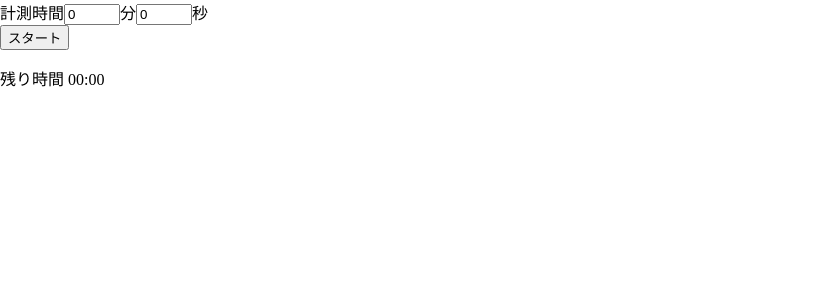
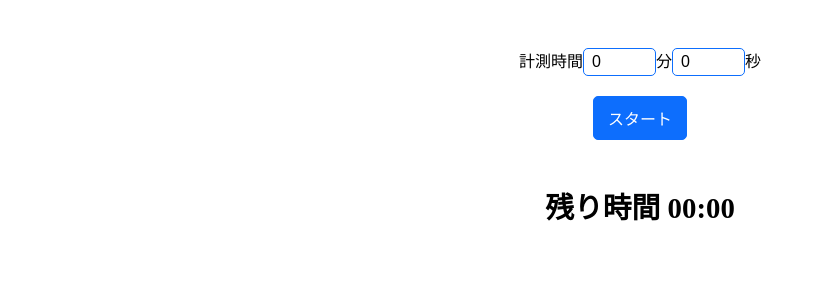
Before and after one commit to mizore-fu/react-timer, a React (Create React App) app in the folder app/: page / in a window 1280 px wide. Shown: the top 300 px of the page, without its empty margins (0-824 px from the left). Built offline with nearby package versions, Linux system fonts and the light colour scheme.

Commit message:
CSSを適用

```diff
--- a/app/src/App.tsx
+++ b/app/src/App.tsx
@@ -50,7 +50,9 @@ function App() {
         setCounting={setCounting}
         setRemainingTime={setRemainingTime}
       />
-      <p>残り時間 {transformIntoDisplayedTime(remainingTime)}</p>
+      <p className="app__content">
+        残り時間 {transformIntoDisplayedTime(remainingTime)}
+      </p>
     </div>
   );
 }
--- a/app/src/components/Button.tsx
+++ b/app/src/components/Button.tsx
@@ -1,10 +1,15 @@
 import React, { FC } from "react";
 
 type Props = {
+  className: string;
   text: string;
-  onClick?: () => void;
+  onClick: () => void;
 };
 
-export const Button: FC<Props> = ({ text, onClick }) => {
-  return <button onClick={onClick}>{text}</button>;
+export const Button: FC<Props> = ({ className, text, onClick }) => {
+  return (
+    <button className={`button ${className}`} onClick={onClick}>
+      {text}
+    </button>
+  );
 };
--- a/app/src/components/ControlButtons.tsx
+++ b/app/src/components/ControlButtons.tsx
@@ -42,22 +42,42 @@ export const ControlButtons: FC<Props> = ({
   switch (timerStatus) {
     case TIMER_STATUS_MAP["counting"]:
       return (
-        <div>
-          <Button text="一時停止" onClick={pauseCounting} />
-          <Button text="リセット" onClick={resetCounting} />
+        <div className="buttons">
+          <Button
+            className="button--level2"
+            text="一時停止"
+            onClick={pauseCounting}
+          />
+          <Button
+            className="button--level2"
+            text="リセット"
+            onClick={resetCounting}
+          />
         </div>
       );
     case TIMER_STATUS_MAP["pausing"]:
       return (
-        <div>
-          <Button text="再開" onClick={resumeCounting} />
-          <Button text="リセット" onClick={resetCounting} />
+        <div className="buttons">
+          <Button
+            className="button--level1"
+            text="再開"
+            onClick={resumeCounting}
+          />
+          <Button
+            className="button--level2"
+            text="リセット"
+            onClick={resetCounting}
+          />
         </div>
       );
     default:
       return (
-        <div>
-          <Button text="スタート" onClick={startCounting} />
+        <div className="buttons">
+          <Button
+            className="button--level1"
+            text="スタート"
+            onClick={startCounting}
+          />
         </div>
       );
   }
--- a/app/src/components/Input.tsx
+++ b/app/src/components/Input.tsx
@@ -15,6 +15,7 @@ export const Input: FC<Props> = ({ disabled, setTime }) => {
 
   return (
     <input
+      className="input"
       type="number"
       value={value}
       min={0}
--- a/app/src/index.css
+++ b/app/src/index.css
@@ -7,3 +7,63 @@ body {
   scroll-behavior: smooth;
   text-rendering: optimizeSpeed;
 }
+
+.button {
+  display: inline-block;
+  border: none;
+  border-radius: 5px;
+  border: 1px solid;
+  padding: 9px 14px;
+  text-align: center;
+  font-size: inherit;
+  line-height: inherit;
+  cursor: pointer;
+  appearance: none;
+}
+
+.button.button--level1 {
+  border-color: #0d6efd;
+  background-color: #0d6efd;
+  color: #fff;
+}
+
+.button.button--level2 {
+  border-color: #f35;
+  background-color: #f35;
+  color: #fff;
+}
+
+.input {
+  display: inline-block;
+  border: none;
+  border-radius: 5px;
+  border: 1px solid;
+  padding: 4px 8px;
+  border-color: #0d6efd;
+  font-size: inherit;
+  line-height: inherit;
+}
+
+.input[disabled] {
+  border-color: #6c757d;
+}
+
+.buttons {
+  width: 100%;
+  display: flex;
+  justify-content: center;
+  gap: 20px;
+  padding: 20px 8px 16px 8px;
+}
+
+.app__content {
+  font-size: 1.8em;
+  font-weight: bold;
+}
+
+.App {
+  display: flex;
+  flex-direction: column;
+  align-items: center;
+  padding: 48px 0;
+}
```
